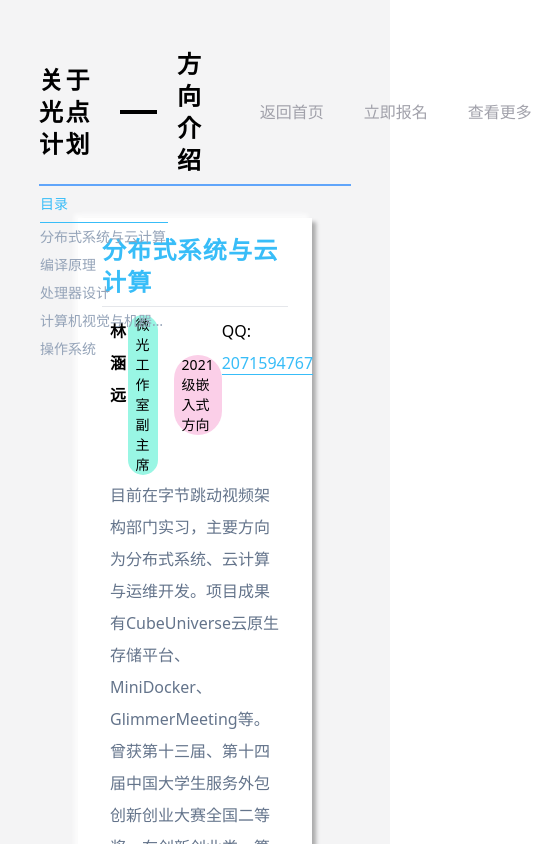
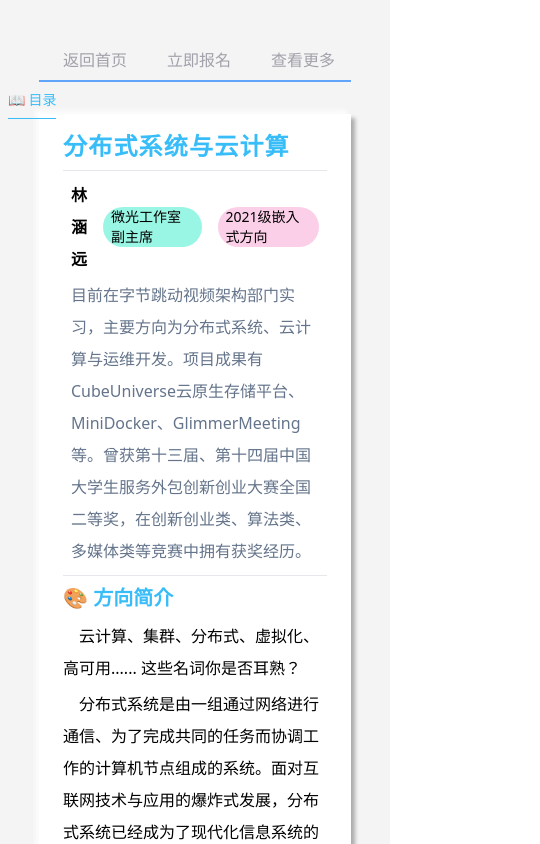
Before and after one commit to ZbWeR/LuminousEndeavors, a Vue app: page /about in a window 390 px wide. Shown: the top 844 px of the page, 540 px wide, since content can reach past the window. Built offline with nearby package versions, Linux system fonts and the light colour scheme.

Commit message:
🌈 style: 移动端适配

```diff
--- a/public/index.html
+++ b/public/index.html
@@ -8,12 +8,17 @@
   <link rel="icon" href="<%= BASE_URL %>favicon.ico">
   <title>光点计划</title>
 </head>
-
+<style>
+  html{
+    scroll-behavior: smooth;
+  }
+</style>
 <body>
   <noscript>
     <strong>We're sorry but <%= htmlWebpackPlugin.options.title %> doesn't work properly without JavaScript enabled.
         Please enable it to continue.</strong>
   </noscript>
+
   <div id="app"></div>
   <!-- built files will be auto injected -->
 </body>
--- a/src/components/HeadTopNav.vue
+++ b/src/components/HeadTopNav.vue
@@ -5,7 +5,7 @@
   >
     <!-- 标题 -->
     <h1
-      class="flex items-center w-full text-2xl font-bold tracking-widest lg:text-3xl"
+      class="flex items-center w-full text-2xl font-bold tracking-widest lg:text-3xl mobile-hide"
     >
       关于光点计划
       <span class="inline-block w-24 h-1 mx-5 bg-black"></span> <slot></slot>
@@ -14,7 +14,7 @@
     <div class="flex shrink-0">
       <!-- 主页按钮 -->
       <div
-        class="flex items-center gap-2 px-2 transition-all group shrink-0 text-zinc-400 lg:hover:-translate-y-1 lg:hover:scale-105"
+        class="flex items-center gap-2 pr-2 transition-all group shrink-0 text-zinc-400 lg:hover:-translate-y-1 lg:hover:scale-105"
       >
         <svg
           class="icon fill-zinc-400 group-hover:fill-sky-400"
@@ -96,3 +96,11 @@ const route = useRoute();
 const router = useRouter();
 const routeName = route.name;
 </script>
+
+<style lang="less">
+@media (max-width: 980px) {
+    .mobile-hide{
+     display: none;
+    }
+}
+</style>
--- a/src/components/UploadFile.vue
+++ b/src/components/UploadFile.vue
@@ -4,7 +4,7 @@
     class="absolute z-40 flex items-center justify-center w-screen h-screen overflow-hidden bg-black/50"
   >
     <form
-      class="w-1/3 p-3 bg-white rounded-md"
+      class="wid p-3 bg-white rounded-md"
       id="uploadForm"
       method="post"
       ref="uploadForm"
@@ -143,3 +143,14 @@ async function runUpload() {
   }
 }
 </script>
+<style scoped>
+.wid{
+  width: 33.3%;
+}
+@media (max-width: 980px) {
+  .wid{
+    width: 80%;
+  }
+}
+
+</style>
--- a/src/views/LoginView.vue
+++ b/src/views/LoginView.vue
@@ -1,8 +1,8 @@
 <template>
   <!-- TODO:登录方式切换显示 -->
-  <div class="flex items-center justify-center w-screen h-screen bg-zinc-100">
+  <div class="flex items-center justify-center w-screen h-screen bg-zinc-100" >
     <div
-      class="relative flex w-3/5 overflow-hidden bg-slate-50 rounded-xl h-2/3 rootShadow"
+      class="relative flex w-3/5 overflow-hidden bg-slate-50 rounded-xl h-2/3 rootShadow mobile-view"
     >
       <!-- 登录 -->
       <div
@@ -21,7 +21,7 @@
           </h1>
           <!-- 账号密码登录 -->
           <div
-            class="flex flex-col items-center w-1/2"
+            class="flex flex-col items-center wid"
             v-show="loginInfo.loginWay === 'password'"
           >
             <input
@@ -67,7 +67,7 @@
             />
           </div>
           <!-- 手机验证码登录 -->
-          <div class="w-1/2" v-show="loginInfo.loginWay === 'phoneNumber'">
+          <div class="wid" v-show="loginInfo.loginWay === 'phoneNumber'">
             <input
               class="block w-full px-4 py-2 tracking-wider duration-300 rounded-lg outline-none placeholder:text-sm inputShadow bg-sky-50"
               type="text"
@@ -76,22 +76,22 @@
             />
             <!-- 验证码 -->
             <div
-              class="flex items-center justify-between py-2 pl-4 pr-2 mt-4 overflow-hidden duration-300 rounded-lg outline-none bg-sky-50 inputShadow"
+              class="items-center justify-between py-2 pl-4 pr-2 mt-4 overflow-hidden duration-300 rounded-lg outline-none bg-sky-50 inputShadow"
             >
               <input
-                class="flex-1 tracking-wider outline-none placeholder:text-sm bg-sky-50"
+                class=" tracking-wider outline-none placeholder:text-sm bg-sky-50"
                 type="text"
                 v-model="phoneCodeInfo.verifyCode"
                 placeholder="请输入验证码..."
               />
-              <button
+            </div>
+            <button
                 @click.prevent="getVerifyCode(loginInfo.userName)"
                 :disabled="!loginInfo.userName || verifyCodeBtn.disabled"
-                class="text-sm shrink-0 disabled:cursor-not-allowed disabled:text-slate-400"
+                class=" text-sm shrink-0 disabled:cursor-not-allowed disabled:text-slate-400"
               >
                 {{ verifyCodeBtn.content }}
               </button>
-            </div>
             <button
               :disabled="
                 LoginRunning ||
@@ -165,7 +165,7 @@
           <input
             v-model="registerInfo.nickName"
             @change="nickNameTest"
-            class="block w-1/2 px-4 py-2 tracking-wider duration-300 rounded-lg outline-none placeholder:text-sm inputShadow"
+            class="block wid px-4 py-2 tracking-wider duration-300 rounded-lg outline-none placeholder:text-sm inputShadow"
             :class="
               registerInfo.nickName === '' || errorInput.code === 'nickName'
                 ? 'bg-pink-50'
@@ -180,12 +180,12 @@
             v-model="registerInfo.password"
             @change="passWordTest"
             :class="registerInfo.password ? 'bg-sky-50' : 'bg-pink-50'"
-            class="block w-1/2 px-4 py-2 mt-4 tracking-wider duration-300 rounded-lg outline-none inputShadow placeholder:text-sm"
+            class="block wid px-4 py-2 mt-4 tracking-wider duration-300 rounded-lg outline-none inputShadow placeholder:text-sm"
             type="password"
             placeholder="Password"
           />
           <!-- 年龄与性别 -->
-          <div class="flex justify-between w-1/2 gap-4 mt-4">
+          <div class="flex justify-between wid gap-4 mt-4">
             <!-- 年龄 -->
             <input
               class="w-16 px-4 py-2 tracking-wider duration-300 rounded-lg outline-none inputShadow placeholder:text-sm"
@@ -232,7 +232,7 @@
                 ? 'bg-pink-50'
                 : 'bg-sky-50'
             "
-            class="block w-1/2 px-4 py-2 mt-4 tracking-wider duration-300 rounded-lg outline-none inputShadow placeholder:text-sm"
+            class="block wid px-4 py-2 mt-4 tracking-wider duration-300 rounded-lg outline-none inputShadow placeholder:text-sm"
             type="text"
             placeholder="PhoneNumber"
             @change="phoneNumberTest(registerInfo.phoneNumber)"
@@ -241,7 +241,7 @@
           <!-- 验证码 -->
           <div
             :class="phoneCodeInfo.verifyCode ? 'bg-sky-50' : 'bg-pink-50'"
-            class="flex items-center justify-between w-1/2 py-2 pl-4 pr-2 mt-4 overflow-hidden duration-300 rounded-lg outline-none inputShadow"
+            class="flex items-center justify-between wid py-2 pl-4 pr-2 mt-4 overflow-hidden duration-300 rounded-lg outline-none inputShadow"
           >
             <input
               :class="phoneCodeInfo.verifyCode ? 'bg-sky-50' : 'bg-pink-50'"
@@ -682,4 +682,16 @@ input[type="number"] {
   appearance: none;
   -moz-appearance: textfield;
 }
+.wid{
+  width: 50%;
+}
+@media (max-width: 980px) {
+  .mobile-view{
+    height: 70vh;
+    width: 100vw;
+  }
+  .wid{
+    width: 80%;
+  }
+}
 </style>
--- a/src/views/ProjectIntroduction.vue
+++ b/src/views/ProjectIntroduction.vue
@@ -1,25 +1,29 @@
 <template>
-  <div class="w-full bg-zinc-100">
+  <div class="w-full bg-zinc-100 overflow-hidden">
     <!-- 标题栏 -->
-    <HeadTopNav>方 向 介 绍</HeadTopNav>
+    <HeadTopNav id="top">方 向 介 绍</HeadTopNav>
     <!-- 导航栏 -->
     <div
-      class="fixed w-32 text-sm xl:w-44 2xl:w-52 2xl:left-20 left-10 text-slate-400 lg:text-lg"
+      class=" nav fixed  text-sm xl:w-44 2xl:w-52 2xl:left-20 left-10 text-slate-400 lg:text-lg "
+      :class="{list: isshow }"
     >
-      <p class="py-2 border-b text-sky-400 border-sky-400">目录</p>
-      <ul>
+      <p class="py-2 border-b text-sky-400 border-sky-400 cursor-pointer z-10"  @click="isshow=!isshow">📖 目录</p>
+      <ul v-show=isshow >
         <li
           v-for="(item, index) in projectName"
           :key="index"
           class="overflow-hidden leading-loose hover:text-sky-400 whitespace-nowrap text-ellipsis"
         >
-          <a :href="`#${item}`">{{ item }}</a>
+          <a :href="`#${item}`" @click="changeshow()">{{ item }}</a>
+        </li>
+        <li class="overflow-hidden leading-loose hover:text-sky-400 whitespace-nowrap text-ellipsis">
+          <a href="#top" @click="changeshow()">返回顶部</a>
         </li>
       </ul>
     </div>
     <!-- 方向介绍正文 -->
     <div
-      class="leading-loose xl:w-[65%] w-3/5 p-4 px-6 mt-8 transition-all duration-300 bg-white hover:scale-[0.98] xl:mr-52 myShadow mx-auto"
+      class="main leading-loose xl:w-[65%] w-3/5 p-4 px-6 mt-8 transition-all duration-300 bg-white  xl:mr-52 myShadow mx-auto"
       v-for="(item, index) in projectInfo"
       :key="index"
       :id="`${item.name}`"
@@ -32,7 +36,7 @@
       <div class="p-2 mt-2 border-t border-b">
         <!-- 头衔与联系方式 -->
         <div class="flex justify-between">
-          <p class="font-bold tracking-widest">{{ item?.leader?.name }}</p>
+          <p class="font-bold tracking-widest leader-name">{{ item?.leader?.name }}</p>
           <p class="flex items-center gap-4">
             <span class="px-2 text-sm bg-teal-200 rounded-full">{{
               item?.leader?.title
@@ -41,7 +45,7 @@
               item?.leader?.grade
             }}</span>
           </p>
-          <p>
+          <p v-show="wid>980">
             QQ:
             <span class="border-b text-sky-400 border-sky-400">{{
               item?.leader?.contact
@@ -124,7 +128,31 @@
   </div>
 </template>
 
+<script>
+export default {
+    data() {
+        return {
+            isshow:true,
+            wid:document.documentElement.clientWidth
+        }
+    },
+    created(){
+      if(this.wid<980){
+        this.isshow=false
+      }
+    },
+    methods:{
+      changeshow(){
+        if(this.wid<980){
+          this.isshow=!this.isshow
+        }
+      }
+    },
+}
+
+</script>
 <script setup>
+
 import HeadTopNav from "@/components/HeadTopNav.vue";
 import CopyRights from "@/components/CopyRights.vue";
 
@@ -461,4 +489,31 @@ const projectInfo = [
   box-shadow: 4px 4px 4px rgba(0, 0, 0, 0.3),
     -4px -4px 4px rgba(255, 255, 255, 0.7);
 }
+.main:hover{
+  scale: 1.02;
+}
+@media (max-width: 980px) {
+    .nav{
+      left: 2%;
+      transition: all 0.2s ease
+    }
+    .list{
+      border-radius: 10px;
+      padding: 5px;
+      background-color: #fff;
+      width: 80%;
+      z-index: 999;
+      left: 10%;
+    }
+    .leader-name{
+      width: 24px;
+      padding-right: 2rem;
+    }
+    .main{
+      width: 80%;
+      :hover{
+        scale: 1;
+      }
+    }
+}
 </style>
--- a/src/views/UserCenter.vue
+++ b/src/views/UserCenter.vue
@@ -1,12 +1,12 @@
 <template>
-  <div class="flex flex-col w-screen min-h-screen bg-zinc-100">
+  <div class="flex flex-col w-screen min-h-screen bg-zinc-100 overflow-hidden">
     <!-- 标题栏 -->
     <HeadTopNav>个 人 中 心</HeadTopNav>
 
-    <div class="flex flex-col items-center flex-1 w-4/5 mt-4 lg:mx-auto">
+    <div class="flex flex-col items-center flex-1 w-full mt-4 lg:mx-auto overflow-hidden">
       <!-- 用户信息 -->
       <div
-        class="bg-gradient-to-r to-[#37ecba] from-[#72afd3] relative flex items-center justify-between w-1/2 gap-4 p-2 transition-all duration-500 rounded-md hover:scale-[0.98] shadow-md"
+        class="bg-gradient-to-r to-[#37ecba] from-[#72afd3] relative flex items-center justify-between wid gap-4 p-2 transition-all duration-500 rounded-md hover:scale-[0.98] shadow-md"
       >
         <!-- TODO:头像加载失败处理 -->
         <img
@@ -38,7 +38,7 @@
               removeToken();
             }
           "
-          class="absolute flex items-center justify-center w-8 h-8 font-bold text-red-500 bg-white rounded-full top-4 right-4"
+          class="absolute flex items-center justify-center w-8 h-8 font-bold text-red-500 bg-white rounded-full top-1 right-1"
         >
           X
         </button>
@@ -46,12 +46,12 @@
       <!-- 报名信息(已报名) -->
       <div
         v-if="!showSignForm && userState.signInfo"
-        class="w-1/2 p-4 mt-4 bg-white rounded-md shadow-md"
+        class="wid p-4 mt-4 bg-white rounded-md shadow-md"
       >
         <h1 class="text-2xl font-bold tracking-widest text-sky-400">
           报名信息
         </h1>
-        <div class="flex w-full mt-2">
+        <div class="flex w-full mt-2 info" >
           <p class="w-1/3">
             <span class="text-slate-400">姓名:</span>
             {{ userState.signInfo?.name }}
@@ -100,9 +100,9 @@
       <!-- 未报名 -->
       <div
         v-else-if="!showSignForm && !userState.signInfo"
-        class="flex flex-col items-center justify-center w-1/2 py-4 mt-4 bg-white rounded-md shadow-md"
+        class="flex flex-col items-center justify-center wid py-4 mt-4 bg-white rounded-md shadow-md"
       >
-        <img class="w-1/2" src="@/assets/暂无信息.png" alt="缺省图" />
+        <img class="wid" src="@/assets/暂无信息.png" alt="缺省图" />
         <p class="text-slate-400">暂无报名信息~</p>
         <button
           @click="showSignForm = true"
@@ -114,7 +114,7 @@
       <!-- 报名表单 -->
       <div
         v-else
-        class="flex flex-col w-1/2 px-3 py-4 mt-4 bg-white rounded-md shadow-md"
+        class="flex flex-col wid px-3 py-4 mt-4 bg-white rounded-md shadow-md"
       >
         <form>
           <h1 class="text-2xl font-bold tracking-widest text-sky-400">
@@ -369,3 +369,19 @@ function toggleShow(e, phone = -1) {
   resetShow.value = !resetShow.value;
 }
 </script>
+<style lang="less" scoped>
+.wid{
+  width: 50%;
+}
+@media (max-width: 980px) {
+  .wid{
+    width: 80%;
+  }
+}
+.info{
+  display: block;
+  p{
+    width: 100%;
+  }
+}
+</style>
```
Also changed, not shown: src/components/FlipCards.vue (+7 -1 lines), src/components/HomeNav.vue (+10 -0 lines), src/views/HomeView.vue (+23 -5 lines), src/views/MoreInfo.vue (+9 -4 lines).
